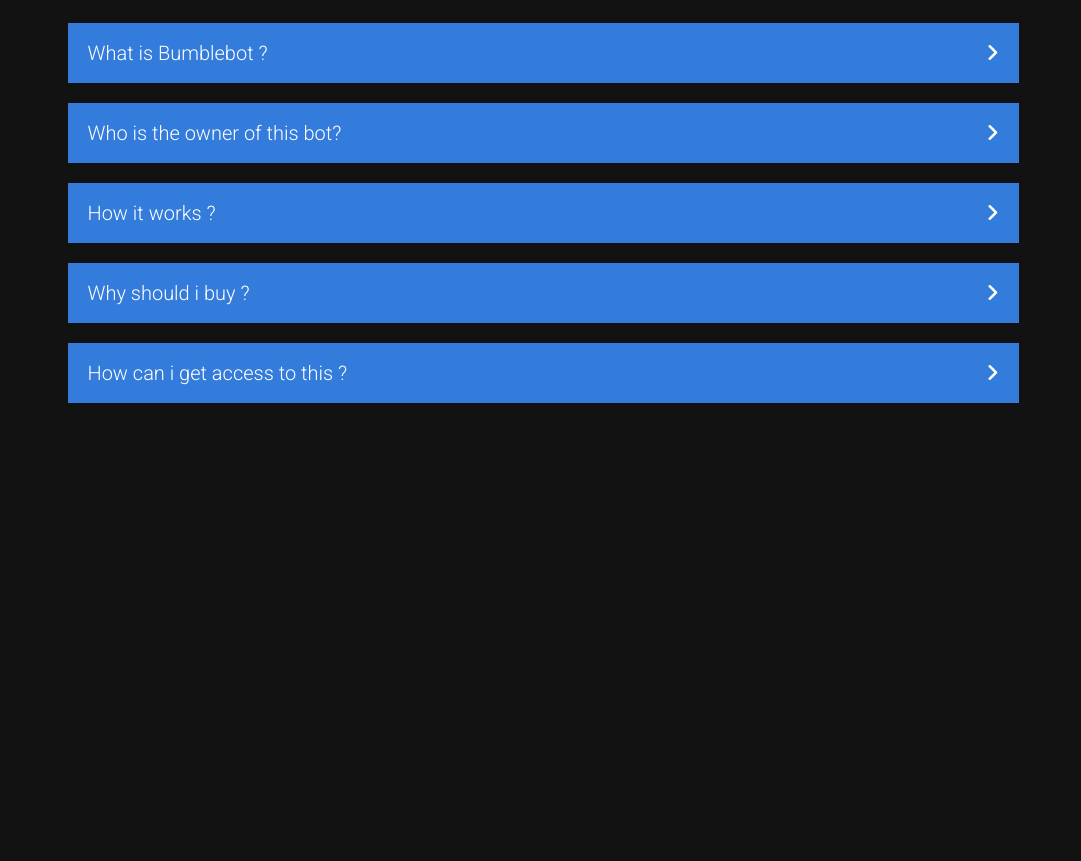
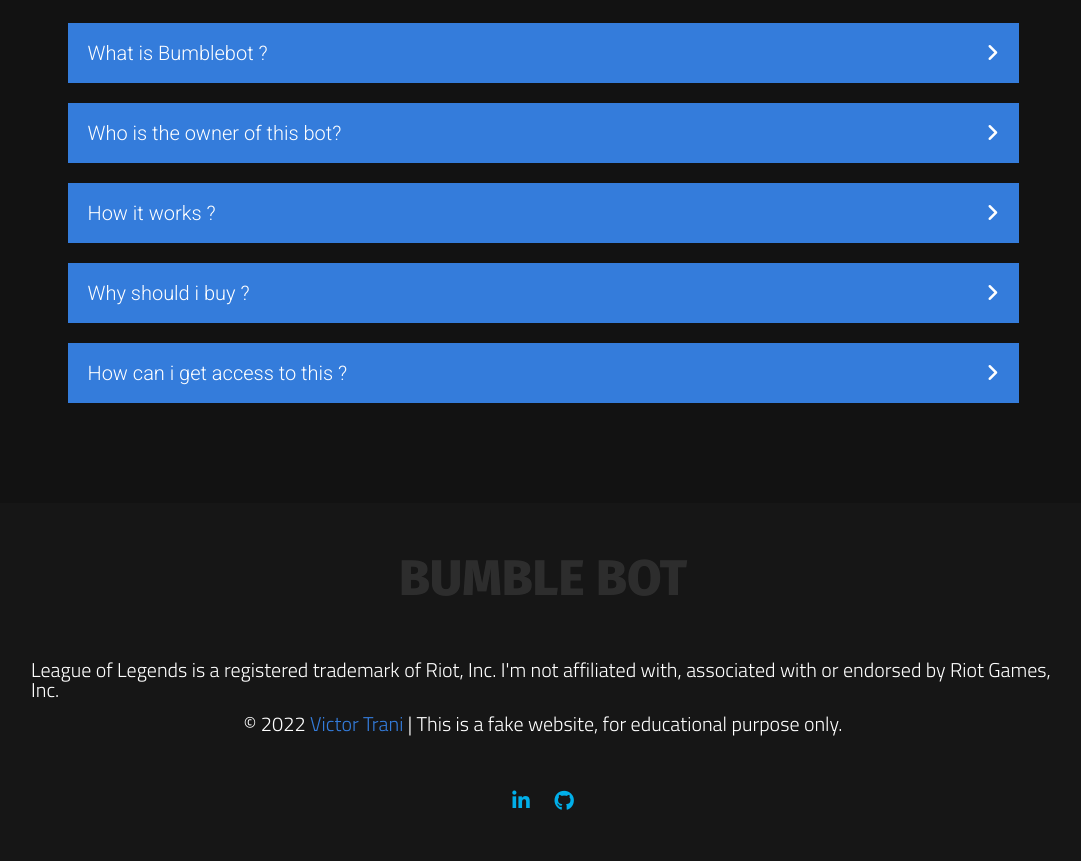
Before and after one commit to A-uvic/bumblebot-website, a website: page home.html in a window 1280 px wide. Shown: the part 2362-3223 px from the top of the page, without its empty margins (97-1178 px from the left). Before the commit the page ends 2865 px from the top, so only its background shows below. Drawn offline with Linux system fonts and the light colour scheme.

Commit message:
base project finished

```diff
--- a/home.html
+++ b/home.html
@@ -43,7 +43,7 @@
                 <ul>
                     <li><a href="#about">About-us</a></li>
                     <li><a href="#prices">Prices</a></li>
-                    <li><a href="#">FAQs</a></li>
+                    <li><a href="#faqs">FAQs</a></li>
                     <li><a href="#">Download</a> | <a href="">Setup</a></li>
                 </ul>
             </div>
@@ -143,7 +143,7 @@
                 </div>
             </div>
         </section>
-        <section class="faq">
+        <section class="faq" id="faqs">
             <div class="faq-title">
                 <h1>Frequently Asked Questions</h1>
             </div>
@@ -209,9 +209,19 @@
                     </div>
                 </div>
             </div>
-
-
         </section>
+        <footer>
+            <h1>BUMBLE BOT</h1>
+            <div class="credits">
+                <h2>League of Legends is a registered trademark of Riot, Inc. I'm not affiliated with, associated with or
+                    endorsed by Riot Games, Inc. </h2>
+                <h2>© 2022 <mark>Victor Trani</mark> | This is a fake website, for educational purpose only.</h2>
+            </div>
+            <div class="links">
+                <a href=""><i class="fab fa-linkedin-in"></i></a>
+                <a href=""><i class="fab fa-github"></i></a>
+            </div>
+        </footer>
     </main>
     <script src="js/script.js"></script>
 </body>
--- a/sass/config/_variables.scss
+++ b/sass/config/_variables.scss
@@ -19,4 +19,4 @@
 
 //Sizes
 $title-font-size: clamp(3rem, 5vw, 5rem);
-$base-font-size: clamp(1.5rem, 2vw, 2rem);
+$base-font-size: clamp(2rem, 2vw, 2rem);
--- /dev/null
+++ b/sass/layout/_footer.scss
@@ -0,0 +1,41 @@
+footer {
+    display: flex;
+    align-items: center;
+    justify-content: center;
+    flex-direction: column;
+    background-color: $light-black;
+    font-family: $primary-font;
+    font-size: $base-font-size;
+    padding: 5rem 0;
+    width: 100%;
+    h1 {
+        color: $white;
+        font-size: $title-font-size;
+        font-family: $title-font;
+        opacity: 0.1;
+    }
+    .credits {
+        display: flex;
+        align-items: center;
+        justify-content: center;
+        flex-direction: column;
+        padding: 5rem 0;
+        width: 80%;
+        h2 {
+            font-size: $base-font-size;
+            padding: 0.7rem 0;
+            font-family: $secondary-font;
+            mark {
+                background-color: transparent;
+                color: $light-blue;
+            }
+        }
+    }
+    .links {
+        a {
+            color: $secondary-blue;
+            font-size: $base-font-size;
+            padding: 0 1rem;
+        }
+    }
+}
--- a/sass/style.scss
+++ b/sass/style.scss
@@ -12,6 +12,7 @@
 @import "layout/info";
 @import "layout/prices";
 @import "layout/faq";
+@import "layout/footer";
 
 //Media Queries
 @import "base/responsive";
```
Also changed, not shown: style/style.css. Lines whose indentation alone changed are shown as unchanged.
